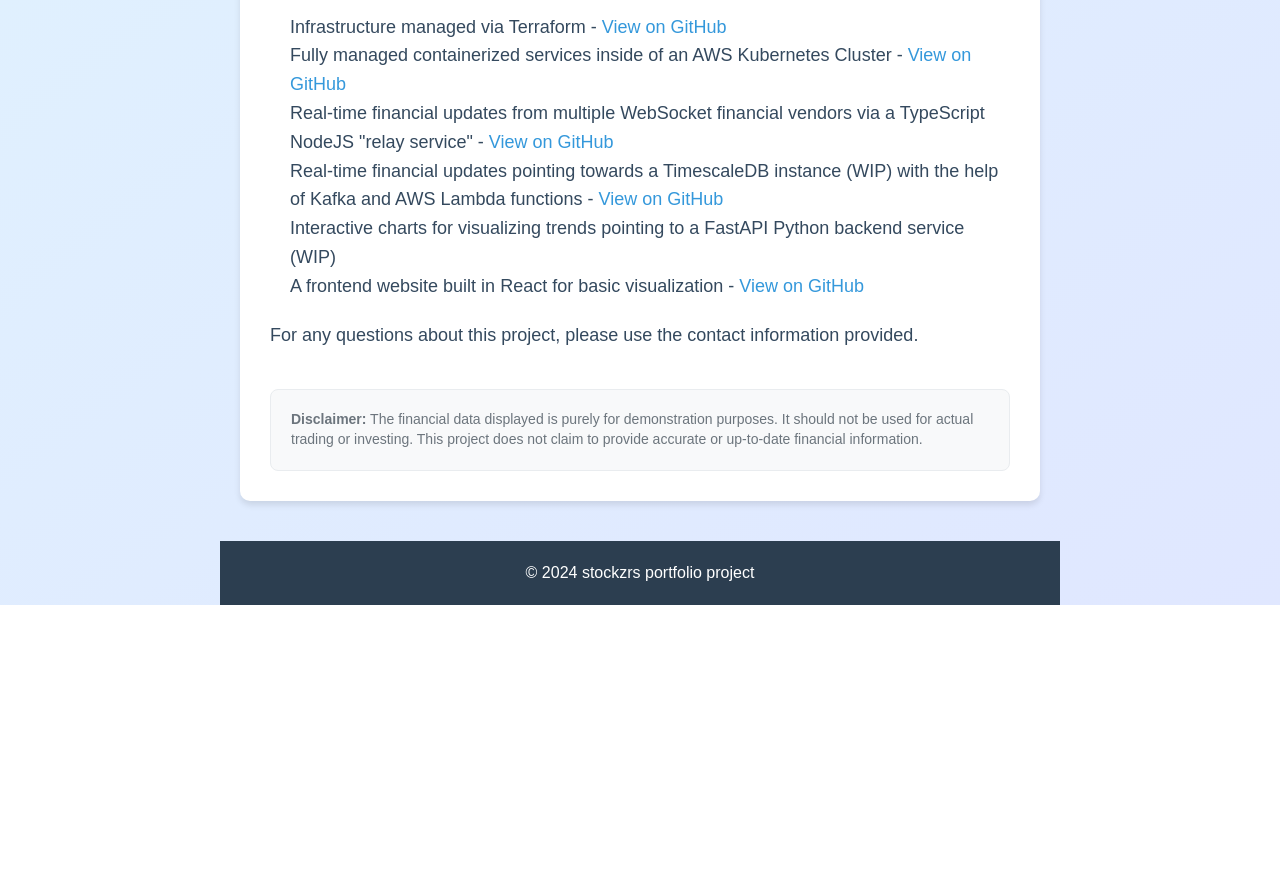
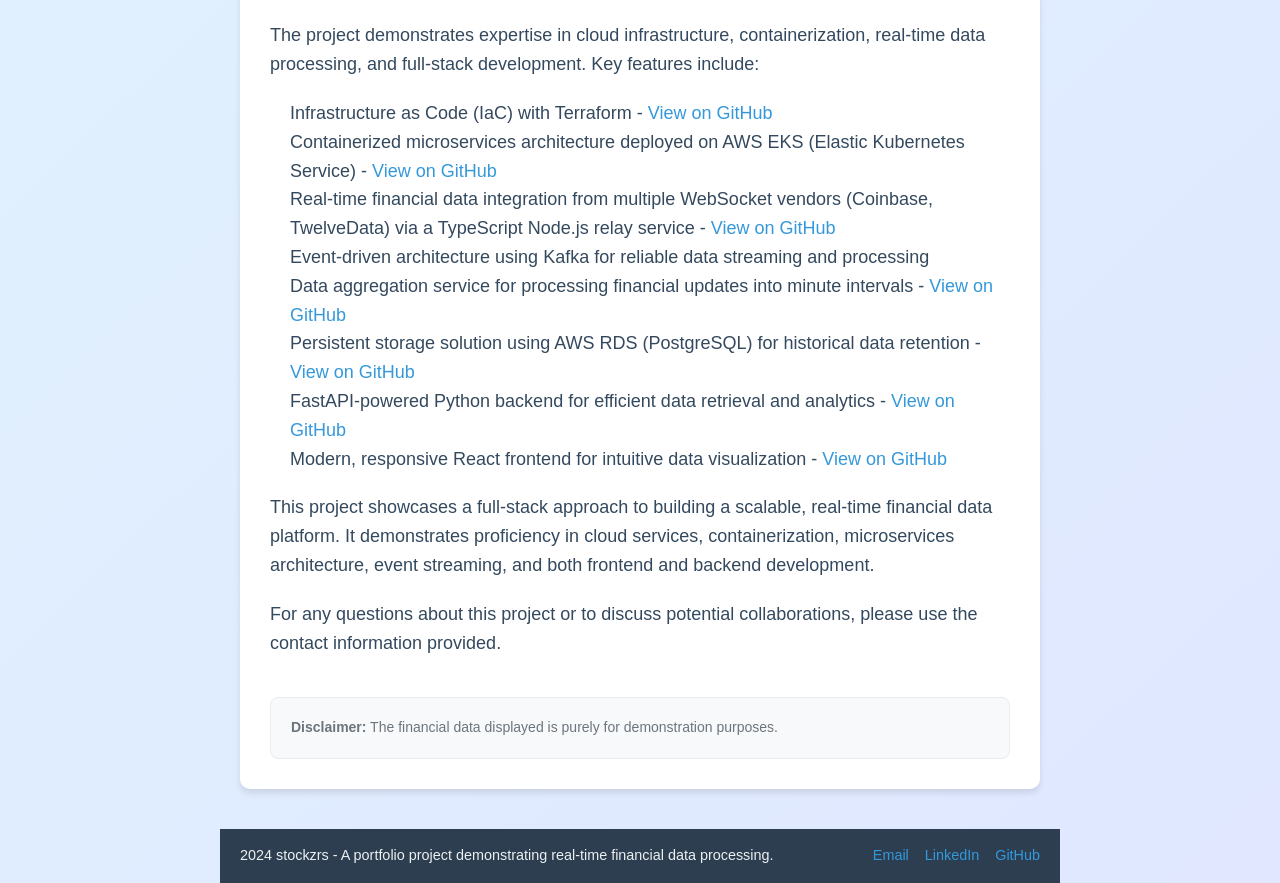
Before and after one commit to zacharyrsmith99/stockzrs-frontend, a React (Vite) app: page /about in a window 1280 px wide. Shown: the part 343-1226 px from the top of the page. Before the commit the page ends 948 px from the top, so only its background shows below. Built offline with nearby package versions, Linux system fonts and the light colour scheme.

Commit message:
feat: update about page and layout

```diff
--- a/src/About.tsx
+++ /dev/null
@@ -1,65 +0,0 @@
-const About = () => {
-  return (
-    <div className="about">
-    <div style={{
-      backgroundColor: '#ffffff',
-      borderRadius: '10px',
-      padding: '30px',
-      boxShadow: '0 4px 6px rgba(0, 0, 0, 0.1)',
-      maxWidth: '800px',
-      margin: '0 auto',
-    }}>
-      <h1 style={{
-        color: '#3B82F6',
-        marginBottom: '30px',
-        fontSize: '2.5rem',
-        fontWeight: 'bold',
-        textAlign: 'center',
-        position: 'relative',
-        padding: '15px 0',
-      }}>
-        About stockzrs
-        <span style={{
-          position: 'absolute',
-          bottom: '0',
-          left: '50%',
-          transform: 'translateX(-50%)',
-          width: '100px',
-          height: '4px',
-          backgroundColor: '#3B82F6',
-          borderRadius: '2px',
-        }}></span>
-      </h1>
-      <p style={{ fontSize: '18px', lineHeight: '1.6', color: '#34495e', marginBottom: '20px' }}>
-        Welcome to stockzrs! This website is a demo project created for <a href="https://www.linkedin.com/in/zachary-smith-4581141b2/" target="_blank" rel="noopener noreferrer" style={{ color: '#3498db', textDecoration: 'none', borderBottom: '1px dotted #3498db' }}>my portfolio</a>.
-      </p>
-      <p style={{ fontSize: '18px', lineHeight: '1.6', color: '#34495e', marginBottom: '20px' }}>
-        The main features of this demo include:
-      </p>
-      <ul style={{ fontSize: '18px', lineHeight: '1.6', color: '#34495e', marginBottom: '20px', paddingLeft: '20px' }}>
-        <li>Infrastructure managed via Terraform - <a href="https://github.com/zacharyrsmith99/stockzrs-terraform" target="_blank" rel="noopener noreferrer" style={{ color: '#3498db' }}>View on GitHub</a></li>
-        <li>Fully managed containerized services inside of an AWS Kubernetes Cluster - <a href="https://github.com/zacharyrsmith99/stockzrs-terraform" target="_blank" rel="noopener noreferrer" style={{ color: '#3498db' }}>View on GitHub</a></li>
-        <li>Real-time financial updates from multiple WebSocket financial vendors via a TypeScript NodeJS "relay service" - <a href="https://github.com/zacharyrsmith99/stockzrs-relay-service" target="_blank" rel="noopener noreferrer" style={{ color: '#3498db' }}>View on GitHub</a></li>
-        <li>Real-time financial updates pointing towards a TimescaleDB instance (WIP) with the help of Kafka and AWS Lambda functions - <a href="https://github.com/zacharyrsmith99/stockzrs-terraform" target="_blank" rel="noopener noreferrer" style={{ color: '#3498db' }}>View on GitHub</a></li>
-        <li>Interactive charts for visualizing trends pointing to a FastAPI Python backend service (WIP)</li>
-        <li>A frontend website built in React for basic visualization - <a href="https://github.com/zacharyrsmith99/stockzrs-frontend" target="_blank" rel="noopener noreferrer" style={{ color: '#3498db' }}>View on GitHub</a></li>
-      </ul>
-      <p style={{ fontSize: '18px', lineHeight: '1.6', color: '#34495e' }}>
-        For any questions about this project, please use the contact information provided.
-      </p>
-      <div style={{
-        marginTop: '40px',
-        padding: '20px',
-        backgroundColor: '#f8f9fa',
-        borderRadius: '8px',
-        border: '1px solid #e9ecef'
-      }}>
-        <p style={{ fontSize: '14px', lineHeight: '1.4', color: '#6c757d' }}>
-          <strong>Disclaimer:</strong> The financial data displayed is purely for demonstration purposes. It should not be used for actual trading or investing. This project does not claim to provide accurate or up-to-date financial information.
-        </p>
-      </div>
-    </div></div>
-  );
-};
-
-export default About;
--- a/src/App.tsx
+++ b/src/App.tsx
@@ -1,7 +1,7 @@
-import { BrowserRouter as Router, Route, Routes, Link } from 'react-router-dom'
-import './App.css'
-import TopInstruments from './components/TopInstruments'
-import About from './About'
+import { BrowserRouter as Router, Route, Routes, Link } from 'react-router-dom';
+import './styles/App.css';
+import TopInstruments from './components/TopInstruments';
+import About from './pages/About';
 
 function App() {
   return (
@@ -30,12 +30,21 @@ function App() {
         </main>
         <footer className="app-footer">
           <div className="content-wrapper">
-            <p>&copy; 2024 stockzrs portfolio project</p>
+            <div className="footer-content">
+              <div className="footer-left">
+                <p>2024 stockzrs - A portfolio project demonstrating real-time financial data processing.</p>
+              </div>
+              <div className="footer-right">
+                <a href="mailto:zachary.r.smith99@gmail.com">Email</a>
+                <a href="https://www.linkedin.com/in/zachary-smith-4581141b2/" target="_blank" rel="noopener noreferrer">LinkedIn</a>
+                <a href="https://github.com/zacharyrsmith99" target="_blank" rel="noopener noreferrer">GitHub</a>
+              </div>
+            </div>
           </div>
         </footer>
       </div>
     </Router>
-  )
+  );
 }
 
-export default App
+export default App;
--- a/src/components/InstrumentChart.tsx
+++ b/src/components/InstrumentChart.tsx
@@ -19,8 +19,7 @@ const InstrumentChart: React.FC<InstrumentChartProps> = ({ symbol, assetType })
       setIsLoading(true);
       setError(null);
       try {
-        // const metricsServiceUrl = import.meta.env.VITE_METRICS_SERVICE_URL;
-        const metricsServiceUrl = "stockzrs-metrics-service.stockzrs.com"
+        const metricsServiceUrl = import.meta.env.VITE_METRICS_SERVICE_URL || "stockzrs-metrics-service.stockzrs.com";
         if (!metricsServiceUrl) {
           throw new Error('Metrics service URL is not configured');
         }
--- a/src/components/TopInstruments.tsx
+++ b/src/components/TopInstruments.tsx
@@ -30,8 +30,7 @@ const TopInstruments: React.FC = () => {
   const [selectedInstrument, setSelectedInstrument] = useState<ExtendedInstrument | null>(null);
 
   const fetchPriceData = useCallback(async (endpoint: string) => {
-    // const metricsServiceUrl = import.meta.env.VITE_METRICS_SERVICE_URL;
-    const metricsServiceUrl = "stockzrs-metrics-service.stockzrs.com"
+    const metricsServiceUrl = import.meta.env.VITE_METRICS_SERVICE_URL || "stockzrs-metrics-service.stockzrs.com";
     if (!metricsServiceUrl) {
       throw new Error('Unable to retrieve market data. Please try again later.');
     }
--- a/src/main.tsx
+++ b/src/main.tsx
@@ -1,7 +1,7 @@
 import { StrictMode } from 'react'
 import { createRoot } from 'react-dom/client'
 import App from './App.tsx'
-import './index.css'
+import './styles/index.css'
 
 createRoot(document.getElementById('root')!).render(
   <StrictMode>
--- /dev/null
+++ b/src/pages/About.tsx
@@ -0,0 +1,71 @@
+const About = () => {
+  return (
+    <div className="about">
+      <div style={{
+        backgroundColor: '#ffffff',
+        borderRadius: '10px',
+        padding: '30px',
+        boxShadow: '0 4px 6px rgba(0, 0, 0, 0.1)',
+        maxWidth: '800px',
+        margin: '0 auto',
+      }}>
+        <h1 style={{
+          color: '#3B82F6',
+          marginBottom: '30px',
+          fontSize: '2.5rem',
+          fontWeight: 'bold',
+          textAlign: 'center',
+          position: 'relative',
+          padding: '15px 0',
+        }}>
+          About stockzrs
+          <span style={{
+            position: 'absolute',
+            bottom: '0',
+            left: '50%',
+            transform: 'translateX(-50%)',
+            width: '100px',
+            height: '4px',
+            backgroundColor: '#3B82F6',
+            borderRadius: '2px',
+          }}></span>
+        </h1>
+        <p style={{ fontSize: '18px', lineHeight: '1.6', color: '#34495e', marginBottom: '20px' }}>
+          Welcome to stockzrs! This website showcases a comprehensive, end-to-end financial data processing and visualization system. It's a demonstration of modern cloud-native architecture and real-time data handling capabilities, created by <a href="https://www.linkedin.com/in/zachary-smith-4581141b2/" target="_blank" rel="noopener noreferrer" style={{ color: '#3498db', textDecoration: 'none', borderBottom: '1px dotted #3498db' }}>Zachary Smith</a>.
+        </p>
+        <p style={{ fontSize: '18px', lineHeight: '1.6', color: '#34495e', marginBottom: '20px' }}>
+          The project demonstrates expertise in cloud infrastructure, containerization, real-time data processing, and full-stack development. Key features include:
+        </p>
+        <ul style={{ fontSize: '18px', lineHeight: '1.6', color: '#34495e', marginBottom: '20px', paddingLeft: '20px' }}>
+          <li>Infrastructure as Code (IaC) with Terraform - <a href="https://github.com/zacharyrsmith99/stockzrs-terraform" target="_blank" rel="noopener noreferrer" style={{ color: '#3498db' }}>View on GitHub</a></li>
+          <li>Containerized microservices architecture deployed on AWS EKS (Elastic Kubernetes Service) - <a href="https://github.com/zacharyrsmith99/stockzrs-terraform" target="_blank" rel="noopener noreferrer" style={{ color: '#3498db' }}>View on GitHub</a></li>
+          <li>Real-time financial data integration from multiple WebSocket vendors (Coinbase, TwelveData) via a TypeScript Node.js relay service - <a href="https://github.com/zacharyrsmith99/stockzrs-relay-service" target="_blank" rel="noopener noreferrer" style={{ color: '#3498db' }}>View on GitHub</a></li>
+          <li>Event-driven architecture using Kafka for reliable data streaming and processing</li>
+          <li>Data aggregation service for processing financial updates into minute intervals - <a href="https://github.com/zacharyrsmith99/stockzrs-financial-aggregator-service" target="_blank" rel="noopener noreferrer" style={{ color: '#3498db' }}>View on GitHub</a></li>
+          <li>Persistent storage solution using AWS RDS (PostgreSQL) for historical data retention - <a href="https://github.com/zacharyrsmith99/stockzrs-sql-migrations" target="_blank" rel="noopener noreferrer" style={{ color: '#3498db' }}>View on GitHub</a></li>
+          <li>FastAPI-powered Python backend for efficient data retrieval and analytics - <a href="https://github.com/zacharyrsmith99/stockzrs-metrics-service" target="_blank" rel="noopener noreferrer" style={{ color: '#3498db' }}>View on GitHub</a></li>
+          <li>Modern, responsive React frontend for intuitive data visualization - <a href="https://github.com/zacharyrsmith99/stockzrs-frontend" target="_blank" rel="noopener noreferrer" style={{ color: '#3498db' }}>View on GitHub</a></li>
+        </ul>
+        <p style={{ fontSize: '18px', lineHeight: '1.6', color: '#34495e', marginBottom: '20px' }}>
+          This project showcases a full-stack approach to building a scalable, real-time financial data platform. It demonstrates proficiency in cloud services, containerization, microservices architecture, event streaming, and both frontend and backend development.
+        </p>
+        <p style={{ fontSize: '18px', lineHeight: '1.6', color: '#34495e' }}>
+          For any questions about this project or to discuss potential collaborations, please use the contact information provided.
+        </p>
+        <div style={{
+          marginTop: '40px',
+          padding: '20px',
+          backgroundColor: '#f8f9fa',
+          borderRadius: '8px',
+          border: '1px solid #e9ecef'
+        }}>
+          <p style={{ fontSize: '14px', lineHeight: '1.4', color: '#6c757d' }}>
+            <strong>Disclaimer:</strong> The financial data displayed is purely for demonstration purposes.
+          </p>
+        </div>
+      </div>
+    </div>
+  );
+};
+
+export default About;
--- a/src/App.css
+++ b/src/styles/App.css
@@ -73,11 +73,51 @@ body {
   margin-bottom: 20px;
 }
 
+
 .app-footer {
   background-color: #2c3e50;
-  color: white;
-  padding: 20px 0;
-  text-align: center;
+  color: #ecf0f1;
+  padding: 1rem 0;
+  font-size: 0.9rem;
+}
+
+.footer-content {
+  display: flex;
+  justify-content: space-between;
+  align-items: center;
+  flex-wrap: wrap;
+}
+
+.footer-left {
+  flex: 1;
+  margin-right: 1rem;
+}
+
+.footer-right {
+  display: flex;
+  gap: 1rem;
+}
+
+.footer-right a {
+  color: #3498db;
+  text-decoration: none;
+  transition: color 0.3s ease;
+}
+
+.footer-right a:hover {
+  color: #2980b9;
+}
+
+@media (max-width: 768px) {
+  .footer-content {
+    flex-direction: column;
+    text-align: center;
+  }
+
+  .footer-left {
+    margin-right: 0;
+    margin-bottom: 1rem;
+  }
 }
 
 /* Ensure consistent width for both Dashboard and About pages */
```
Also changed, not shown: src/styles/index.css (renamed from src/index.css), 1 other file (tests, documents, lock files or other folders).
